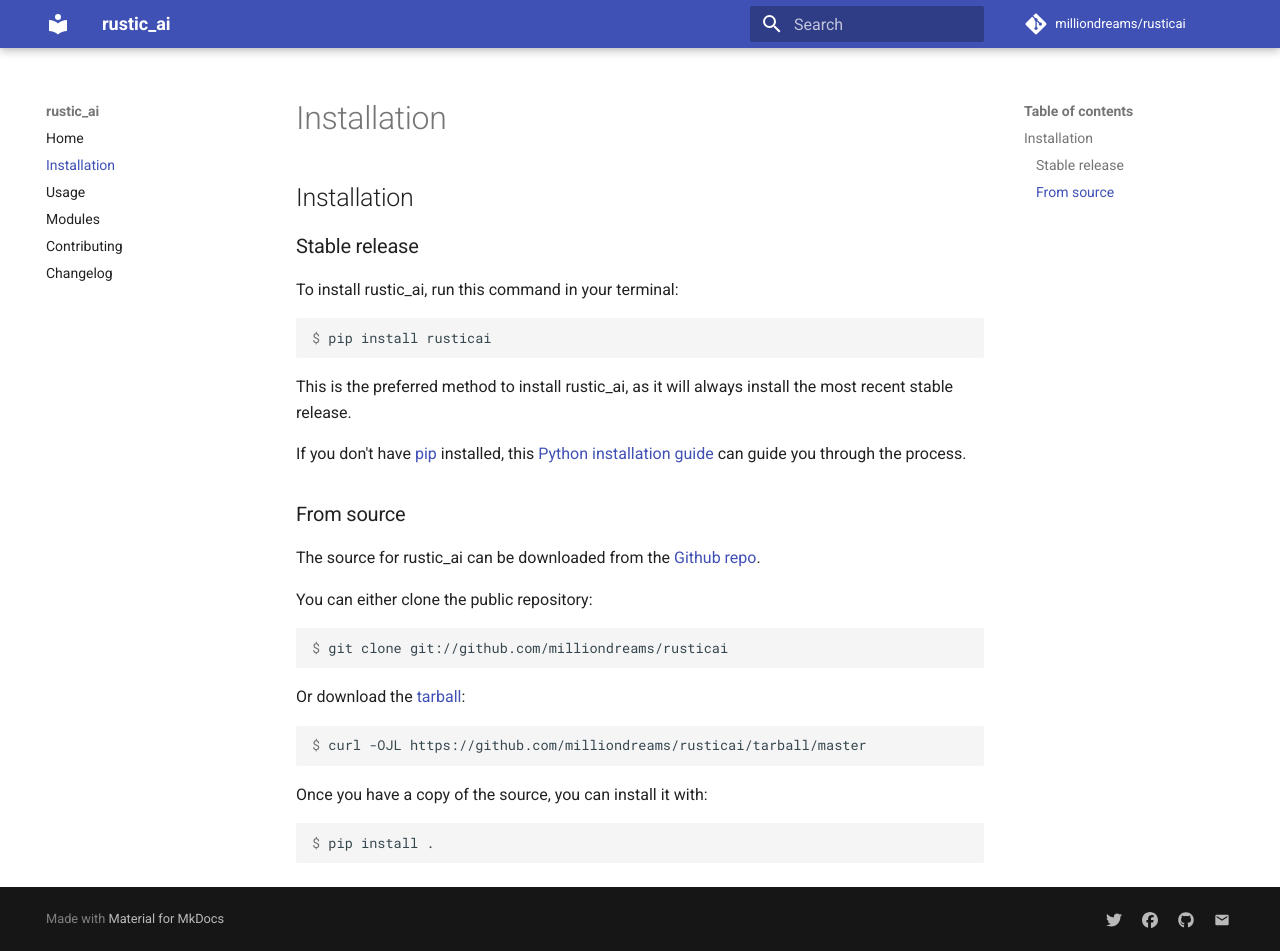
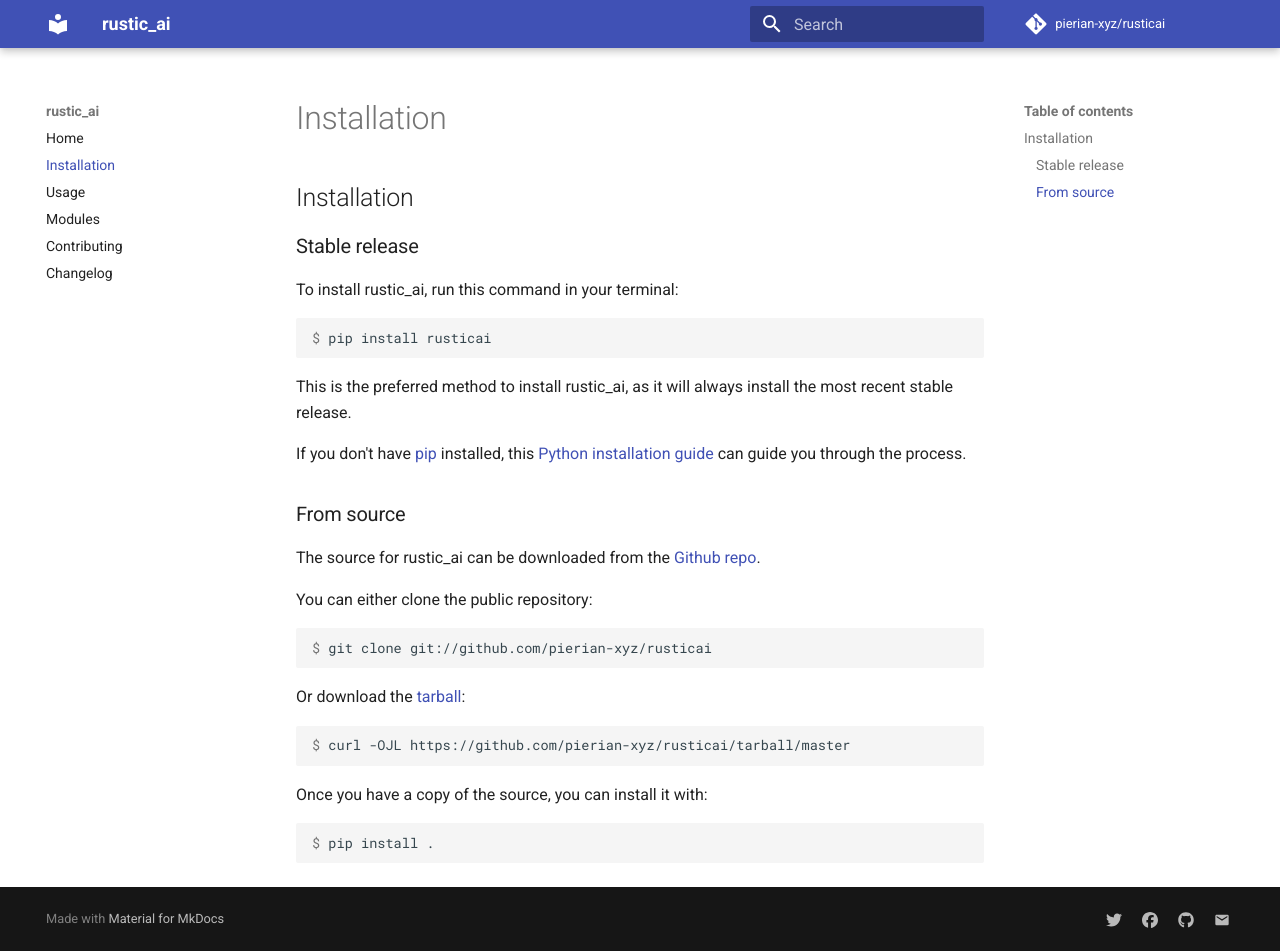
Before and after one commit to pierian-xyz/rusticai, an MkDocs documentation site: the page built from docs/installation.md, in a window 1280 px wide and 951 px high. Built offline with MkDocs 1.6.1 and Material for MkDocs 9.7.7, drawn with Linux system fonts in a browser that asks for light colours; comment, search, counter and statistics services are not loaded.

Commit message:
replace milliondreams with pierian-xyz

````diff
--- a/docs/installation.md
+++ b/docs/installation.md
@@ -22,13 +22,13 @@
 You can either clone the public repository:
 
 ``` console
-$ git clone git://github.com/milliondreams/rusticai
+$ git clone git://github.com/pierian-xyz/rusticai
 ```
 
 Or download the [tarball][]:
 
 ``` console
-$ curl -OJL https://github.com/milliondreams/rusticai/tarball/master
+$ curl -OJL https://github.com/pierian-xyz/rusticai/tarball/master
 ```
 
 Once you have a copy of the source, you can install it with:
--- a/mkdocs.yml
+++ b/mkdocs.yml
@@ -1,7 +1,7 @@
 site_name: rustic_ai
-site_url: https://milliondreams.github.io/rusticai
-repo_url: https://github.com/milliondreams/rusticai
-repo_name: milliondreams/rusticai
+site_url: https://pierian-xyz.github.io/rusticai
+repo_url: https://github.com/pierian-xyz/rusticai
+repo_name: pierian-xyz/rusticai
 #strict: true
 nav:
   - Home: index.md
@@ -63,7 +63,7 @@
       link: https://github.com/waynerv/cookiecutter-pypackage
       name: Facebook
     - icon: fontawesome/brands/github
-      link: https://github.com/milliondreams/rusticai
+      link: https://github.com/pierian-xyz/rusticai
       name: Github
     - icon: material/email
       link: "mailto:inbox@rohitrai.com"
--- a/pyproject.toml
+++ b/pyproject.toml
@@ -2,7 +2,7 @@
 [tool.poetry]
 name = "rusticai"
 version = "0.1.0"
-homepage = "https://github.com/milliondreams/rusticai"
+homepage = "https://github.com/pierian-xyz/rusticai"
 description = "Plain and Simple AI."
 authors = ["Rohit Rai <inbox@rohitrai.com>"]
 readme = "README.md"
````
Also changed, not shown: CONTRIBUTING.md (+3 -3 lines), README.md (+4 -4 lines).
